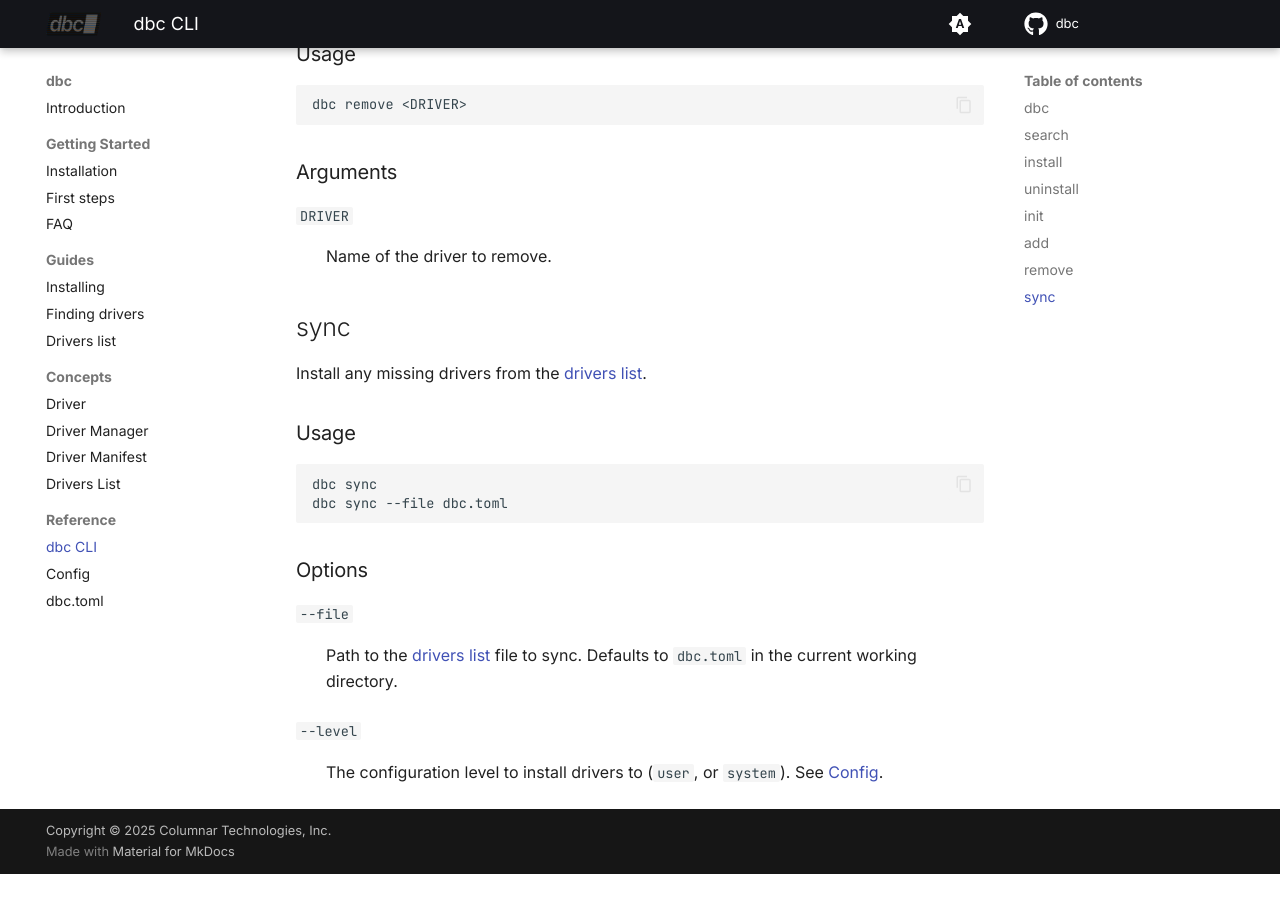
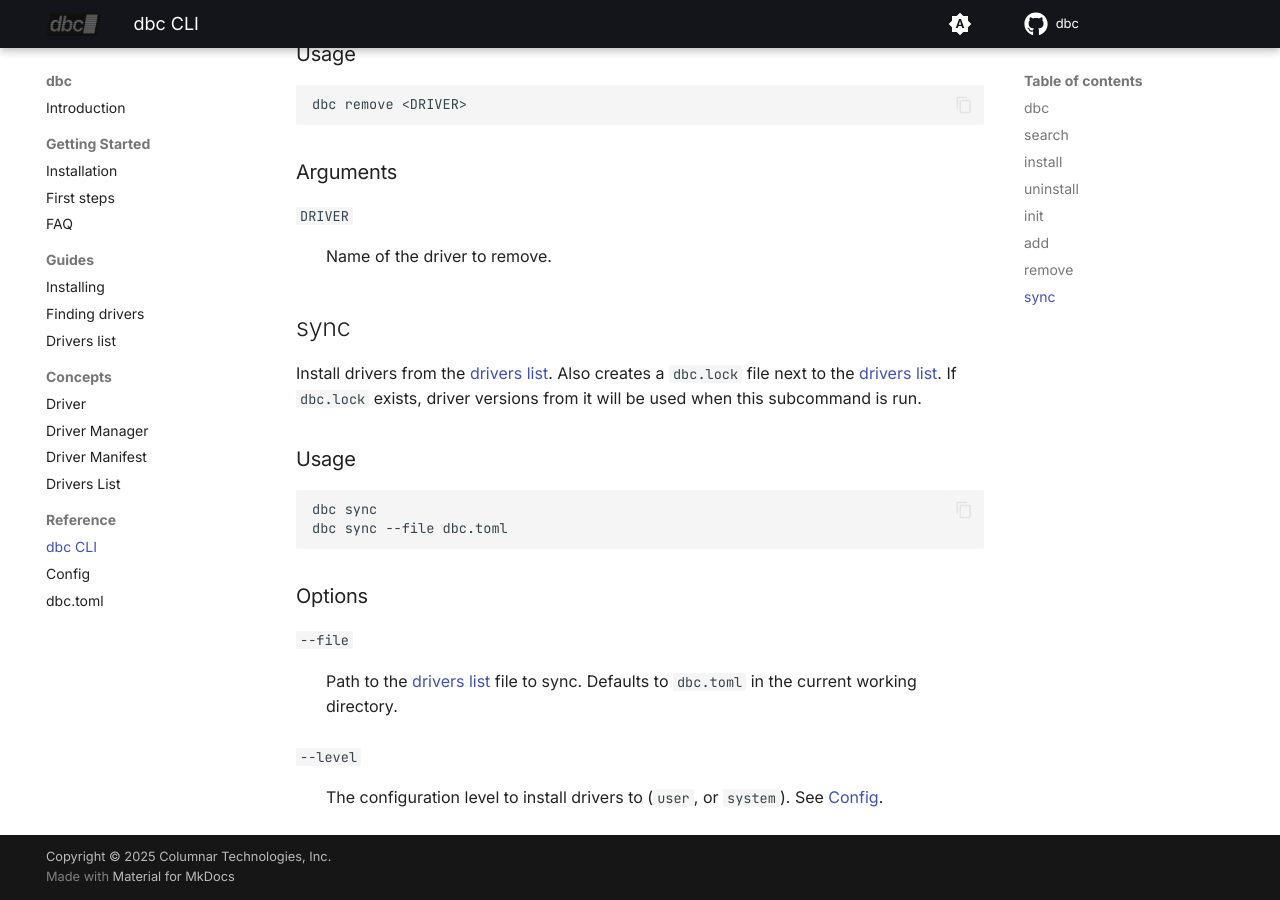
Before and after one commit to columnar-tech/dbc, an MkDocs documentation site: the page built from docs/reference/cli.md, in a window 1280 px wide and 900 px high, scrolled down 3532 px. Built offline with MkDocs 1.6.1 and Material for MkDocs 9.7.7, drawn with Linux system fonts in a browser that asks for light colours; plug-ins that fetch from the network failed and are left out; comment, search, counter and statistics services are not loaded; before the commit the page ends 4406 px from its top, so only the background shows below that.

Commit message:
Update note about lockfile

```diff
--- a/docs/reference/cli.md
+++ b/docs/reference/cli.md
@@ -144,7 +144,9 @@ dbc remove <DRIVER>
 
 ## sync
 
-Install any missing drivers from the [drivers list](../concepts/drivers_list.md).
+Install drivers from the [drivers list](../concepts/drivers_list.md).
+Also creates a `dbc.lock` file next to the [drivers list](../concepts/drivers_list.md).
+If `dbc.lock` exists, driver versions from it will be used when this subcommand is run.
 
 <h3>Usage</h3>
 
```
